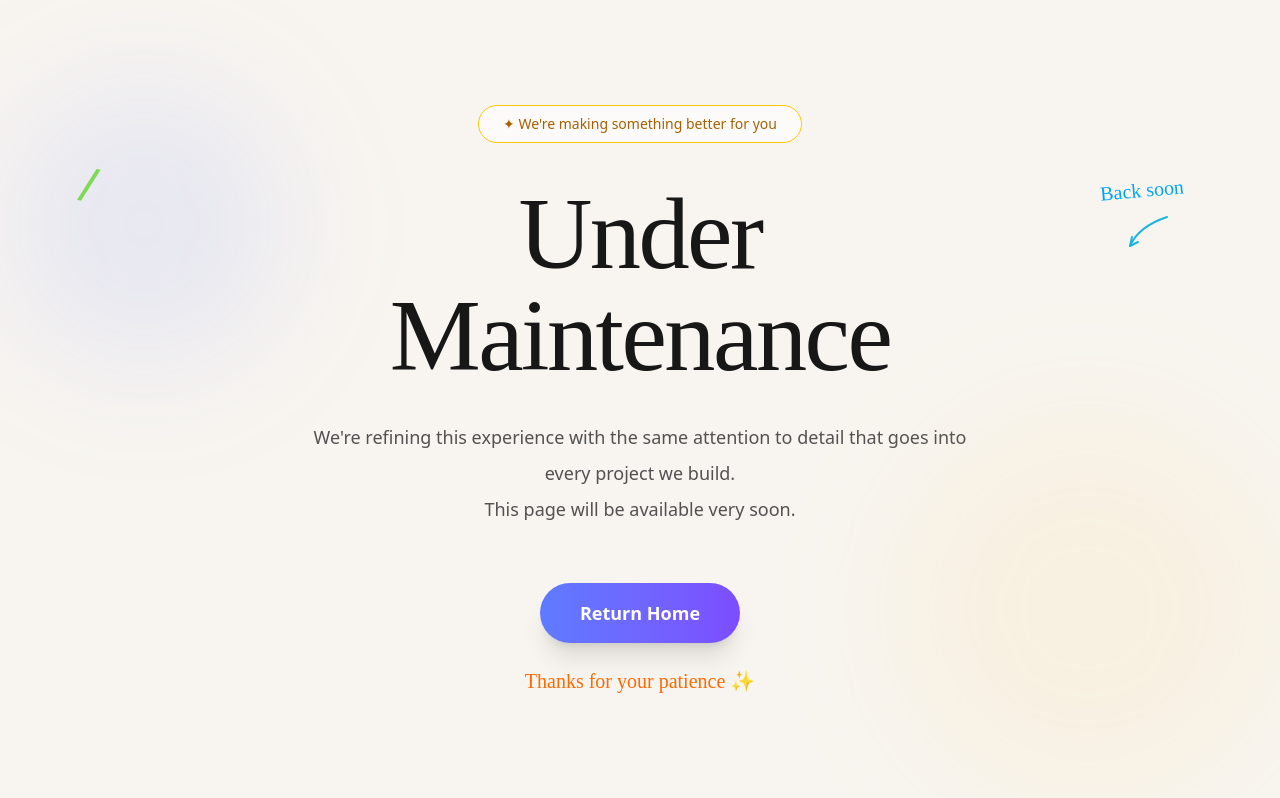
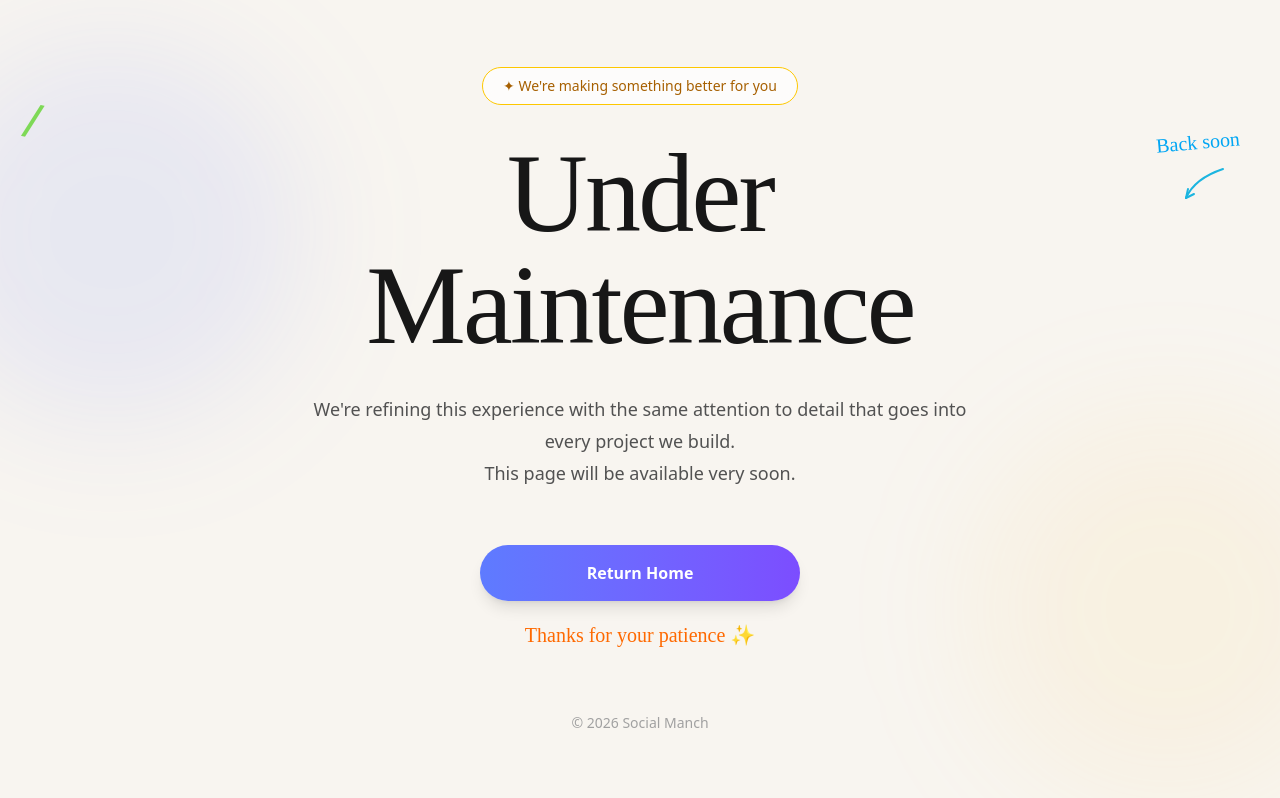
Before and after one commit to Aksdec14/Social-Manch, a Next.js app: page /brands in a window 1280 px wide. Shown: the top 798 px of the page. Built offline with nearby package versions, Linux system fonts and the light colour scheme.

Commit message:
Maintenance Page fix

```diff
--- a/app/components/Maintenance.tsx
+++ b/app/components/Maintenance.tsx
@@ -1,21 +1,25 @@
 "use client";
 
+import { useRouter } from "next/navigation";
 import React from "react";
 
 const Maintenance = () => {
+    const router = useRouter();
+
     return (
-        <section className="relative flex min-h-screen items-center justify-center overflow-hidden bg-[#F8F5F0] px-6">
+        <section className="relative flex min-h-screen items-center justify-center overflow-hidden bg-[#F8F5F0] px-5 sm:px-6 lg:px-8">
 
-            {/* Decorative Blur */}
-            <div className="absolute left-0 top-20 h-72 w-72 rounded-full bg-[#5E7BFF]/10 blur-3xl" />
-            <div className="absolute right-0 bottom-0 h-96 w-96 rounded-full bg-[#FFCC66]/10 blur-3xl" />
+            {/* Background Blur */}
+            <div className="absolute left-[-80px] top-10 h-56 w-56 rounded-full bg-[#5E7BFF]/10 blur-3xl sm:h-72 sm:w-72 lg:h-96 lg:w-96" />
+            <div className="absolute right-[-80px] bottom-0 h-56 w-56 rounded-full bg-[#FFCC66]/10 blur-3xl sm:h-72 sm:w-72 lg:h-96 lg:w-96" />
 
-            {/* Small Scribbles */}
-            <span className="absolute left-20 top-40 rotate-12 text-5xl text-[#7ED957]">
+            {/* Left Scribble */}
+            <span className="absolute left-6 top-24 hidden rotate-12 text-5xl text-[#7ED957] lg:block">
                 /
             </span>
 
-            <div className="absolute right-24 top-44 text-center">
+            {/* Right Scribble */}
+            <div className="absolute right-10 top-32 hidden text-center lg:block">
                 <p
                     className="rotate-[-5deg] text-xl text-sky-500"
                     style={{ fontFamily: "cursive" }}
@@ -51,20 +55,20 @@ const Maintenance = () => {
                 </svg>
             </div>
 
-            <div className="mx-auto max-w-3xl text-center">
+            {/* Content */}
+            <div className="relative z-10 mx-auto flex w-full max-w-4xl flex-col items-center text-center">
 
                 {/* Badge */}
-                <div className="mb-10 inline-flex items-center rounded-full border border-yellow-400 bg-white/60 px-6 py-2 text-sm font-medium text-yellow-700 backdrop-blur">
+                <div className="mb-8 inline-flex items-center rounded-full border border-yellow-400 bg-white/70 px-5 py-2 text-xs font-medium text-yellow-700 backdrop-blur sm:text-sm">
                     ✦ We're making something better for you
                 </div>
 
                 {/* Heading */}
                 <h1
-                    className="leading-none tracking-tight text-[#171717]"
+                    className="font-serif font-medium leading-none tracking-tight text-[#171717]"
                     style={{
                         fontFamily: "Cormorant Garamond, serif",
-                        fontSize: "clamp(3.5rem,8vw,7rem)",
-                        fontWeight: 500,
+                        fontSize: "clamp(3rem,9vw,7rem)",
                     }}
                 >
                     Under
@@ -73,27 +77,34 @@ const Maintenance = () => {
                 </h1>
 
                 {/* Description */}
-                <p className="mx-auto mt-8 max-w-2xl text-lg leading-9 text-neutral-600">
+                <p className="mt-6 max-w-2xl px-2 text-base leading-7 text-neutral-600 sm:mt-8 sm:px-0 sm:text-lg sm:leading-8">
                     We're refining this experience with the same attention to detail that
                     goes into every project we build.
-                    <br />
+                    <br className="hidden sm:block" />
                     This page will be available very soon.
                 </p>
 
                 {/* CTA */}
-                <div className="mt-14 flex flex-col items-center gap-6">
+                <div className="mt-10 flex w-full max-w-xs flex-col items-center gap-5 sm:mt-14">
 
-                    <button onClick={() => window.location.href = '/'} className="rounded-full bg-gradient-to-r from-[#5E7BFF] to-[#7C4DFF] px-10 py-4 text-lg font-semibold text-white shadow-xl transition-all duration-300 hover:scale-105 hover:shadow-2xl cursor-pointer">
+                    <button
+                        onClick={() => router.push("/")}
+                        className="w-full rounded-full bg-gradient-to-r from-[#5E7BFF] to-[#7C4DFF] px-8 py-4 text-base font-semibold text-white shadow-lg transition-all duration-300 hover:scale-105 hover:shadow-2xl"
+                    >
                         Return Home
                     </button>
 
                     <p
-                        className="text-xl text-orange-500"
+                        className="text-lg text-orange-500 sm:text-xl"
                         style={{ fontFamily: "cursive" }}
                     >
                         Thanks for your patience ✨
                     </p>
+                </div>
 
+                {/* Bottom Note */}
+                <div className="mt-12 text-sm text-neutral-400 sm:mt-16">
+                    © {new Date().getFullYear()} Social Manch
                 </div>
             </div>
         </section>
```
